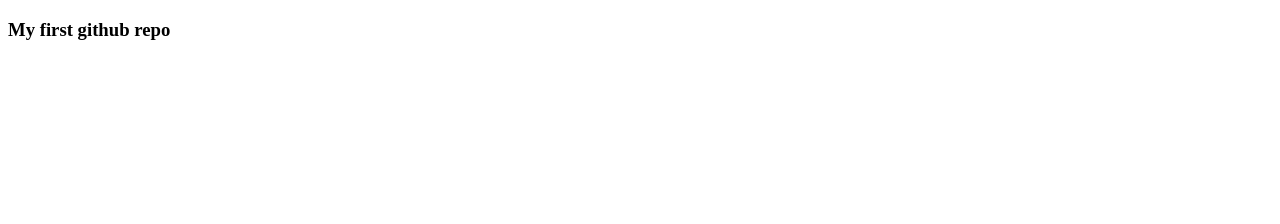
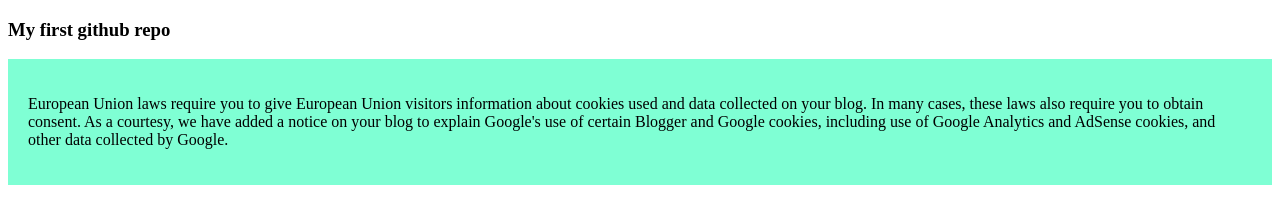
Before and after one commit to MOBASSHIR07/my-first-github-repo, a plain HTML site: page index.html in a window 1280 px wide. Drawn offline with Linux system fonts and the light colour scheme.

Commit message:
Second commit

```diff
--- a/index.html
+++ b/index.html
@@ -4,8 +4,14 @@
     <meta charset="UTF-8">
     <meta name="viewport" content="width=device-width, initial-scale=1.0">
     <title>Document</title>
+    <link rel="stylesheet" href="styles/blog.css">
 </head>
 <body>
     <h3>My first github repo</h3>
+    <div>
+        <p>European Union laws require you to give European Union visitors information about cookies used and data collected on your blog. In many cases, these laws also require you to obtain consent.
+
+            As a courtesy, we have added a notice on your blog to explain Google's use of certain Blogger and Google cookies, including use of Google Analytics and AdSense cookies, and other data collected by Google.</p>
+    </div>
 </body>
 </html>
--- /dev/null
+++ b/styles/blog.css
@@ -0,0 +1,5 @@
+div{
+    background-color: aquamarine;
+    padding: 20px;
+
+}
```
